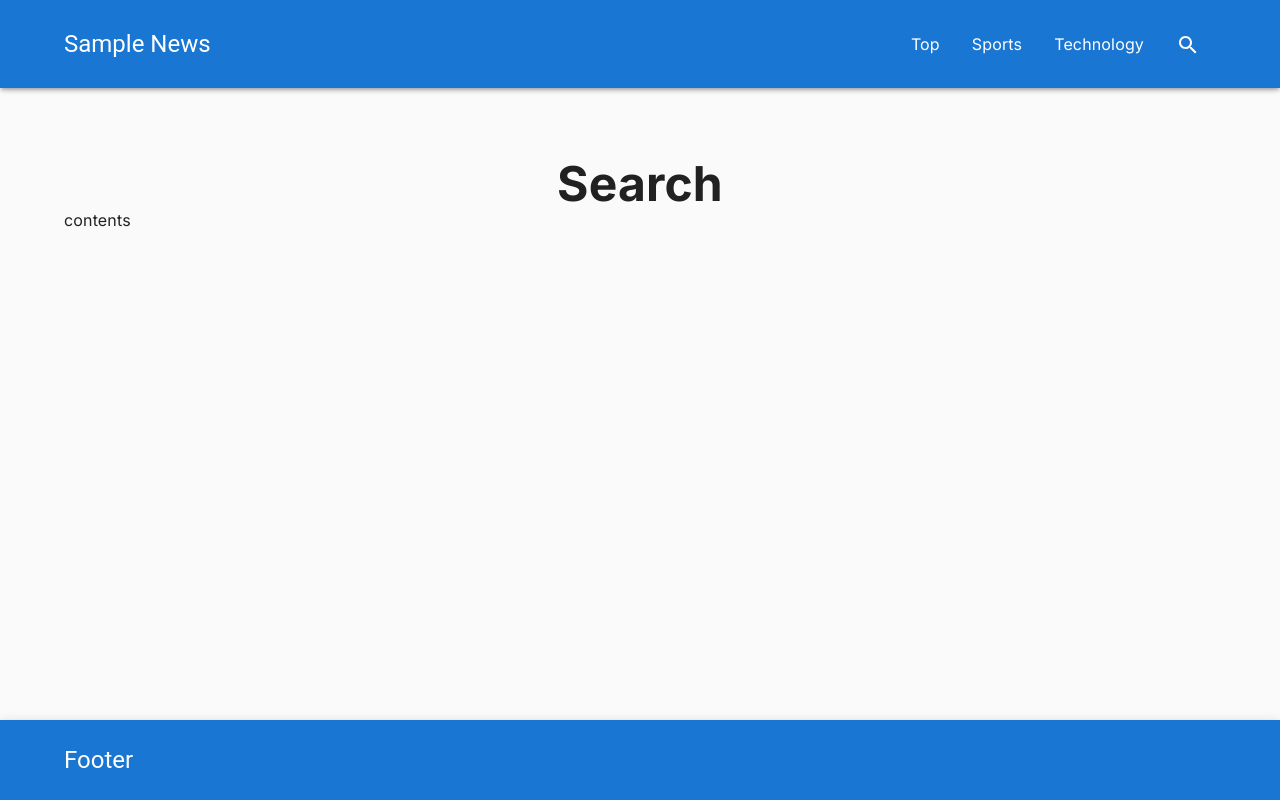
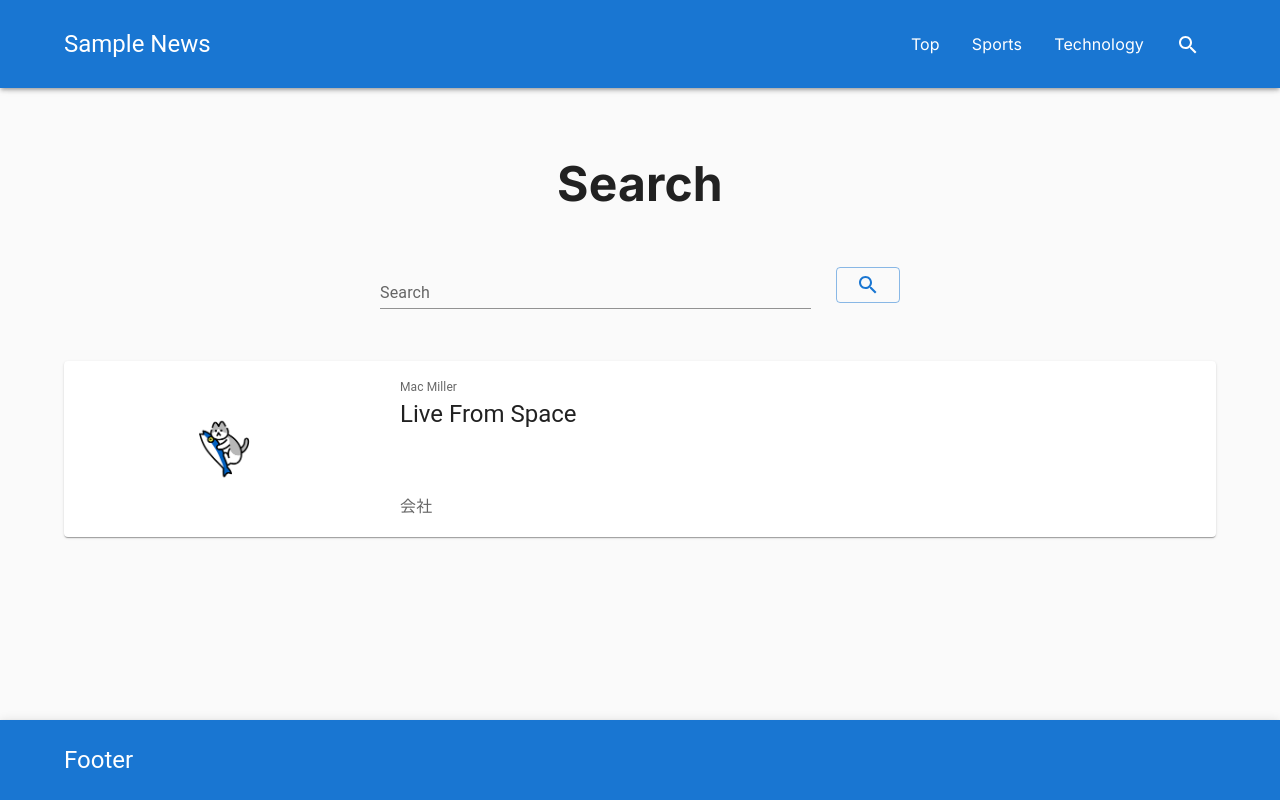
Before and after one commit to sakatai11/-hacker_news_pro, a Next.js app: page /search in a window 1280 px wide. Built offline with nearby package versions, Linux system fonts and the light colour scheme.

Commit message:
seachの修正

```diff
--- a/app/search/page.tsx
+++ b/app/search/page.tsx
@@ -1,4 +1,5 @@
 import Title from "../_components/elements/title/Index";
+import * as Search from "../../features/search/components/Index"
 
 
 export default async function SearchPage() {
@@ -6,7 +7,7 @@ export default async function SearchPage() {
   return (
       <>
         <Title text={"Search"} />
-        <div>contents</div>
+        <Search.SearchWrapper />
       </>
   );
 }
--- a/features/newsList/components/NewsListWrapper/NewsListWrapper.tsx
+++ b/features/newsList/components/NewsListWrapper/NewsListWrapper.tsx
@@ -44,7 +44,7 @@ const NewsListWrapper = ({articleList, pageSize}:ArticleDataProps)  => {
             height="100%"
           >
             <Image
-              src={article.urlToImage ? article.urlToImage : dummy}
+              src={article.urlToImage ? article.urlToImage : dummy.src}
               width={320}
               height={160}
               alt="アイキャッチ"
--- /dev/null
+++ b/features/search/components/Index.ts
@@ -0,0 +1,3 @@
+import SearchWrapper from "./SearchWrapper/SearchWrapper";
+
+export { SearchWrapper };
--- /dev/null
+++ b/features/search/components/SearchWrapper/SearchWrapper.tsx
@@ -0,0 +1,69 @@
+import { Box, TextField, Button, Card, Typography, CardMedia } from "@mui/material";
+import SearchIcon from '@mui/icons-material/Search';
+import dummy from '/public/dummy.png';
+import Link from "next/link";
+
+const SearchWrapper = () => {
+
+  return (
+    <>
+      <Box sx={{ marginTop: 6 , maxWidth: "520px" , width: "100%" , marginX: "auto" }}>
+        <Box sx={{ display: "flex", justifyContent: "center", alignItems: "center", gap: "25px"}}>
+          <TextField
+            // onChange={}
+          id="standard-basic"
+          label="Search"
+          variant="standard"
+          margin="dense"
+          size="small"
+          fullWidth
+          />
+          <Button variant="outlined">
+            <SearchIcon />
+          </Button>
+        </Box>
+      </Box>
+      <Box sx={{
+        marginTop: 6,
+      }}>
+        <Link href="#" >
+          <Card sx={{ display: 'flex' }}>
+            <Box sx={{
+              maxWidth:  { xs: "170px", sm: "320px" },
+              width: "100vw",
+              height: "auto",
+              aspectRatio: "2/1",
+              borderRadius: 2,
+              objectFit: "cover",
+              padding: 2
+            }}>
+              <CardMedia
+                component="img"
+                image={dummy.src}
+                width={320}
+                height={160}
+                alt="アイキャッチ"
+              />
+            </Box>
+
+            <Box sx={{ display: 'flex', flexDirection: 'column', justifyContent: "space-between", padding: 2 }}>
+              <Box>
+                <Typography variant="subtitle1" color="text.secondary" component="div" fontSize="12px">
+                  Mac Miller
+                </Typography>
+                <Typography component="div" variant="h5" fontSize={{ xs: "18px", sm: "24px"}}>
+                  Live From Space
+                </Typography>
+              </Box>
+              <Typography variant="subtitle1" color="text.secondary" component="div">
+                会社
+              </Typography>
+            </Box>
+          </Card>
+        </Link>
+      </Box>
+    </>
+  );
+}
+
+export default SearchWrapper;
```
